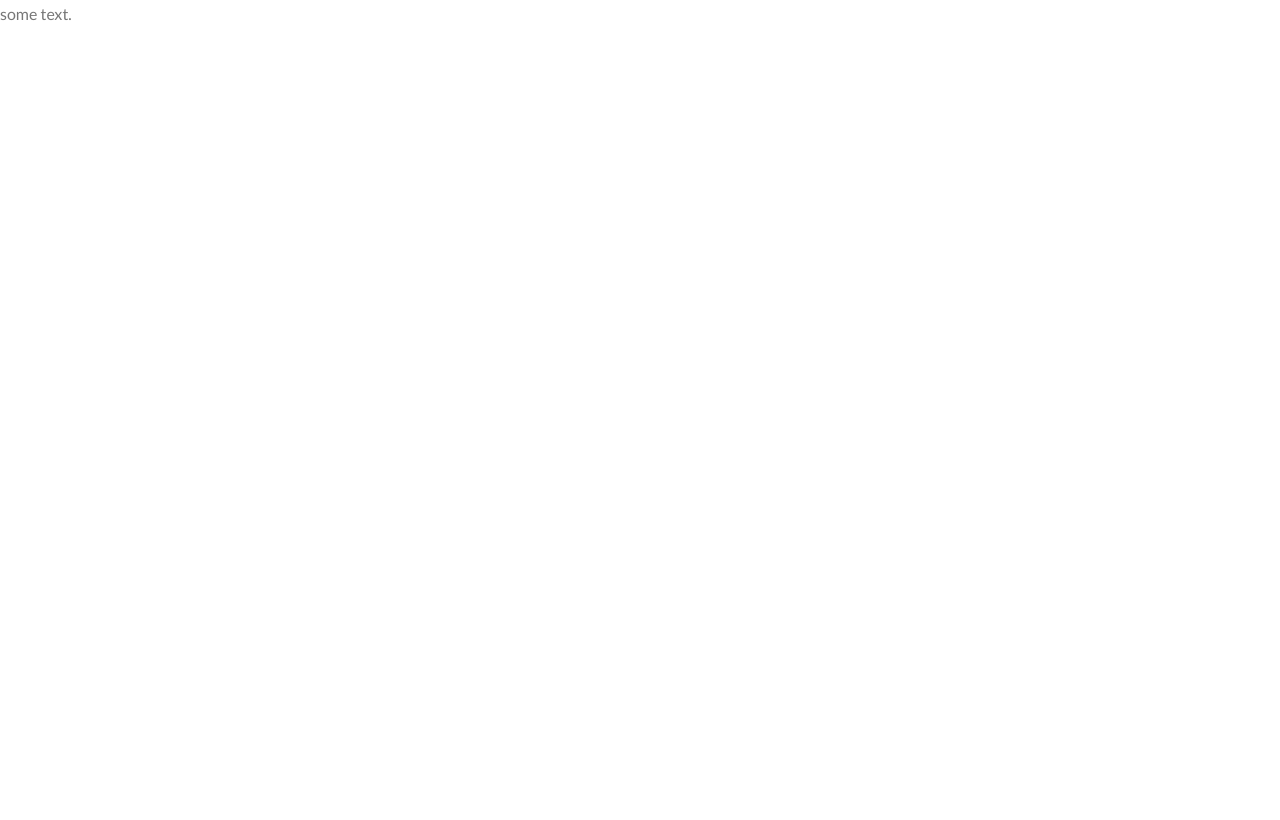
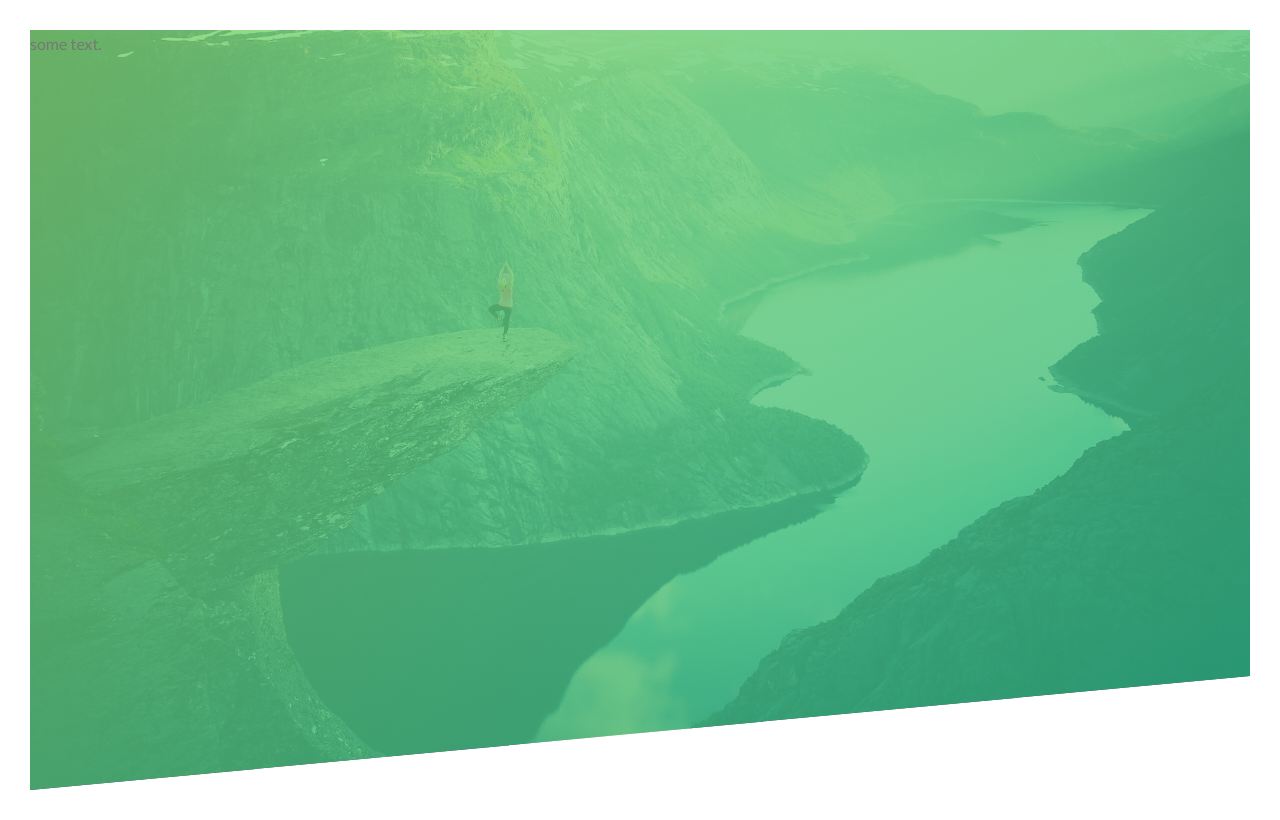
Before and after one commit to PilarczykM/Nature_Project, a plain HTML site: page index.html in a window 1280 px wide. Drawn offline with Linux system fonts and the light colour scheme.

Commit message:
Adding background image plus styling with clipath.

```diff
--- a/css/style.css
+++ b/css/style.css
@@ -6,16 +6,32 @@
 
 */
 
-*, *::before, *::after {
+*,
+*::before,
+*::after {
   margin: 0;
   padding: 0;
   box-sizing: border-box;
 }
 
 body {
-  font-family: 'Lato', sans-serif;
+  font-family: "Lato", sans-serif;
   font-weight: 400;
   font-size: 16px;
   line-height: 1.7;
   color: #777;
+  padding: 30px;
 }
+
+.header {
+  height: 95vh;
+  background-image: linear-gradient(
+      to right bottom,
+      rgba(126, 213, 111, 0.8),
+      rgba(40, 180, 133, 0.8)
+    ),
+    url("../img/hero.jpg");
+  background-size: cover;
+  background-position: top;
+  clip-path: polygon(0 0, 0 100%, 100% 85%, 100% 0);
+}
```
